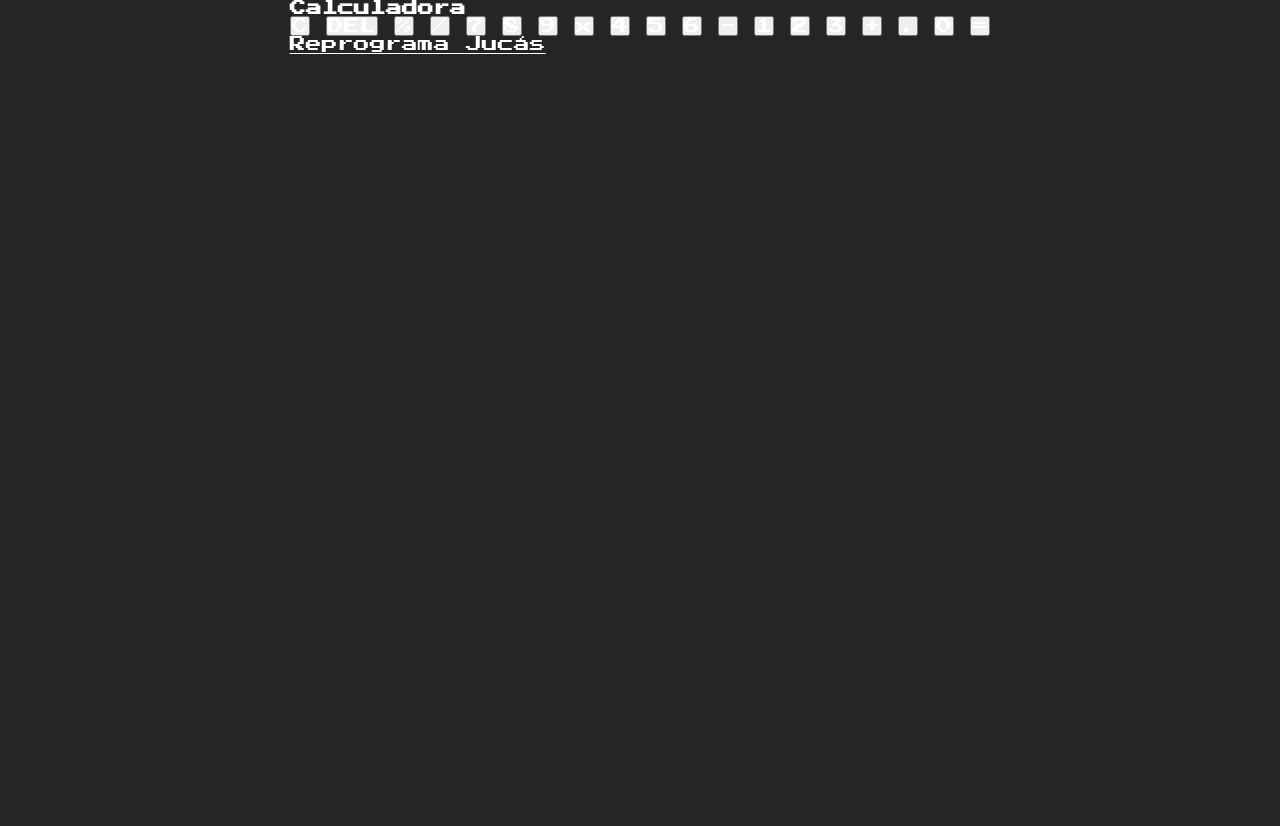
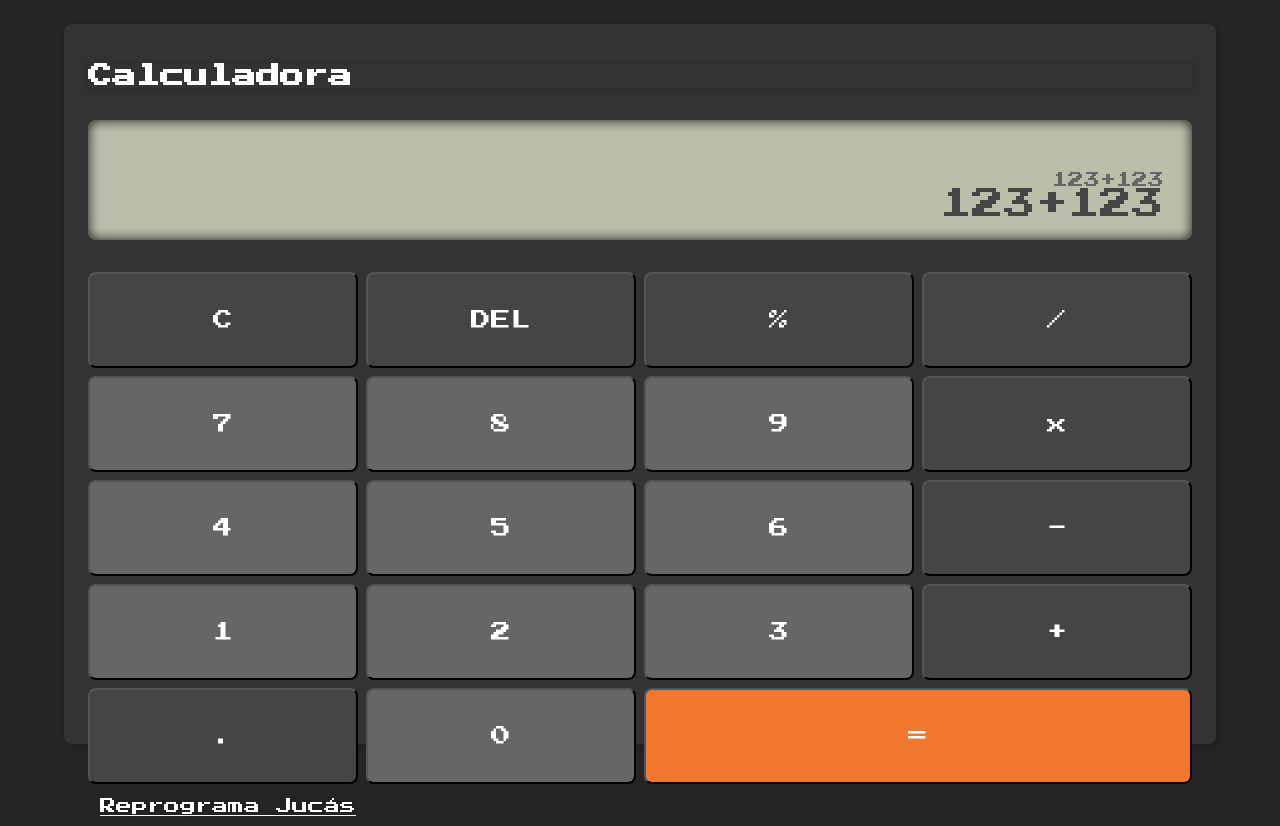
Before and after one commit to DukeFoxy/Calculator, a plain HTML site: page index.html in a window 1280 px wide. Before the commit the page ends 800 px from the top, so only its background shows below. Drawn offline with Linux system fonts and the light colour scheme.

Commit message:
add project style

```diff
--- a/index.html
+++ b/index.html
@@ -20,8 +20,8 @@
             </header>
             <main>
                 <div class="screen">
-                    <div class="expression"></div>
-                    <div class="expressionDisplay"></div>
+                    <div class="expression">123+123</div>
+                    <div class="expressionDisplay">123+123</div>
                 </div>
                 <div class="gridButtons">
                     <button class="text">C</button>
--- a/styles/style.css
+++ b/styles/style.css
@@ -21,4 +21,90 @@ body {
     display: grid;
     place-content: center ;
     background: var(--background-color);
+    padding: 2.4rem;
 }
+
+.container {
+    height: 90vh;
+    width: 90vw;
+}
+
+.calculator {
+    width: 100%;
+    height: 100%;
+    background: var(--box-color);
+    border-radius: 8px;
+    padding: 2.4rem;
+    box-shadow: 1px 1px 8px 1px rgba(0, 0, 0, 0.201);
+}
+
+header h1 {
+    margin-top: 1.6rem;
+    font-size: clamp(1.4rem, 3vw, 2.4rem);
+    box-shadow: 1px 1px 8px 1px rgba(0, 0, 0, 0.201);
+}
+
+.screen {
+    background: var(--screen-color);
+    width: 100%;
+    height: 12rem;
+    border-radius: 8px;
+    margin-top: 3.2rem;
+    box-shadow: inset 0px 0px 12px 1px rgba(0, 0, 0, 0.8);
+    position: relative;
+}
+
+.expression {
+    position: absolute;
+    bottom: 2rem;
+    right: 2.8rem;
+    font-size: clamp(1.6rem, 3.5vw, 3.2rem);
+    color: var(--button-text-color);
+}
+.expressionDisplay {
+    position: absolute;
+    bottom: 5.2rem;
+    right: 2.8rem;
+    font-size: clamp(0.8, 2.vw, 2.4rem);
+    color: var(--button-number-color);
+}
+
+.gridButtons {
+    display: grid;
+    grid-template-columns: repeat(4, minmax(5rem, 1fr)) ;
+    grid-template-rows: repeat(5, 1fr);
+    gap: 0.8rem;
+    margin-top: 3.2rem;
+}
+
+.gridButtons button {
+    text-align: center;
+    border-radius: 8px;
+    padding: 1.2rem;
+    font-size: clamp(1rem, 2.5vw, 2rem);
+    height: clamp(1.6rem, 13vw, 9.6rem);
+    cursor: pointer;
+}
+
+.gridButtons .text {
+    background: var(--button-text-color);
+}
+
+.gridButtons .number {
+    background: var(--button-number-color);
+}
+.gridButtons .equals {
+    background: var(--complementary-color);
+    grid-column: span 2;
+}
+
+footer {
+    font-size: clamp(1.2rem, 2.5vw, 1.8rem);
+    text-shadow: 1px 1px 4px rgba(0, 0, 0, 0.201);
+    text-decoration: none;
+    padding: 1.2rem;
+}
+
+footer a:hover {
+    text-decoration: underline;
+}
```
